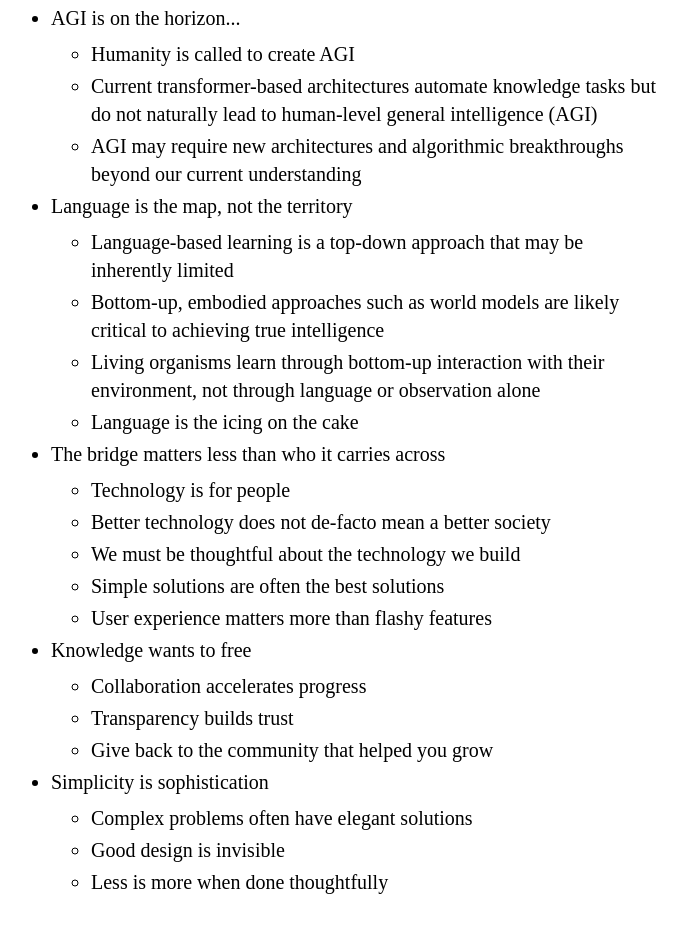
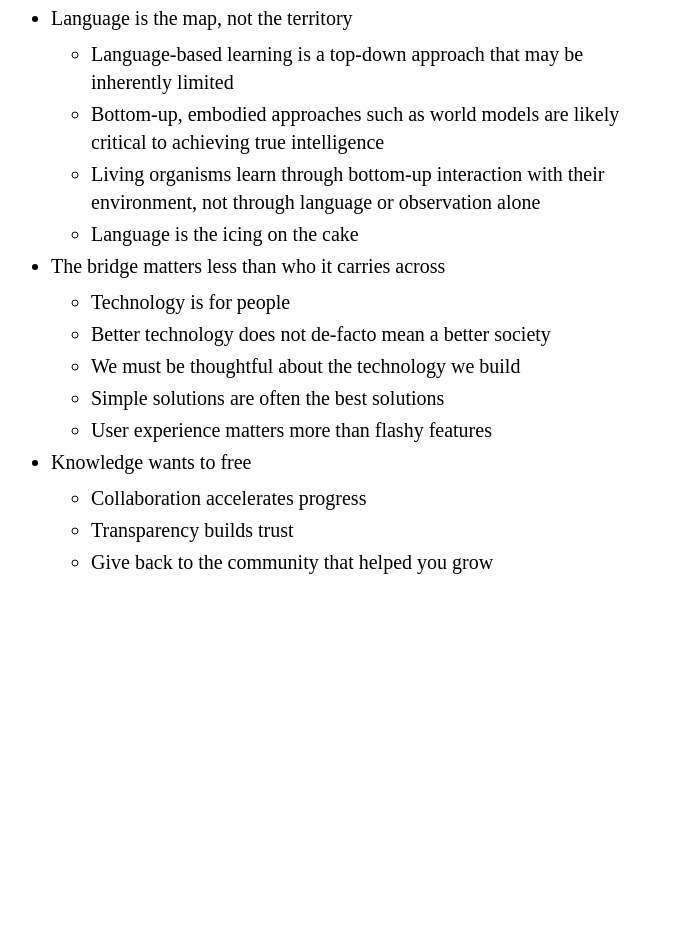
Before and after one commit to PascalPolygon/pascal.org, a React (Create React App) app: page / in a window 1280 px wide. Shown: the part 660-1592 px from the top of the page, without its empty margins (304-989 px from the left). After the commit the page ends 1286 px from the top, so only its background shows below. Built offline with nearby package versions, Linux system fonts and the light colour scheme.

Commit message:
Remove cliches

```diff
--- a/src/App.js
+++ b/src/App.js
@@ -44,13 +44,6 @@ function App() {
 
       Some things I believe:
       <ul>
-        <li>AGI is on the horizon...
-          <ul>
-            <li>Humanity is called to create AGI</li>
-            <li>Current transformer-based architectures automate knowledge tasks but do not naturally lead to human-level general intelligence (AGI)</li>
-            <li>AGI may require new architectures and algorithmic breakthroughs beyond our current understanding</li>
-          </ul>
-        </li>
 
         <li>Language is the map, not the territory
            <ul>
@@ -77,13 +70,6 @@ function App() {
           <li>Give back to the community that helped you grow</li>
         </ul>
 
-        <li>Simplicity is sophistication</li>
-        <ul>
-          <li>Complex problems often have elegant solutions</li>
-          <li>Good design is invisible</li>
-          <li>Less is more when done thoughtfully</li>
-        </ul>
-
       </ul>
     </div>
   );
```
